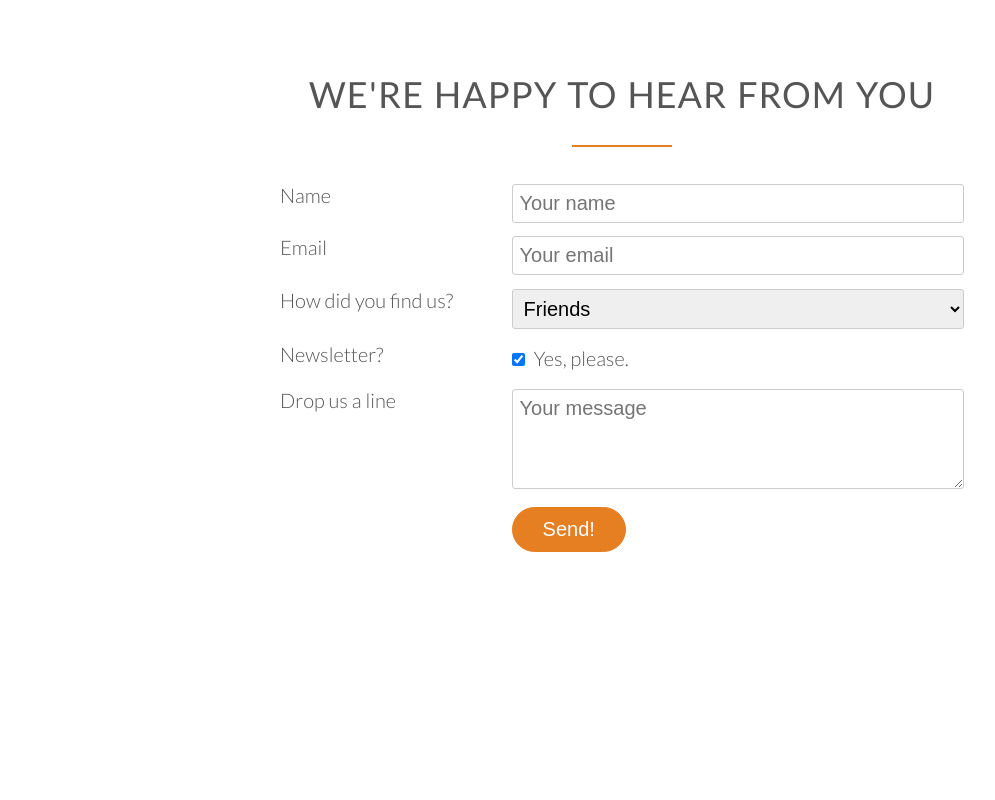
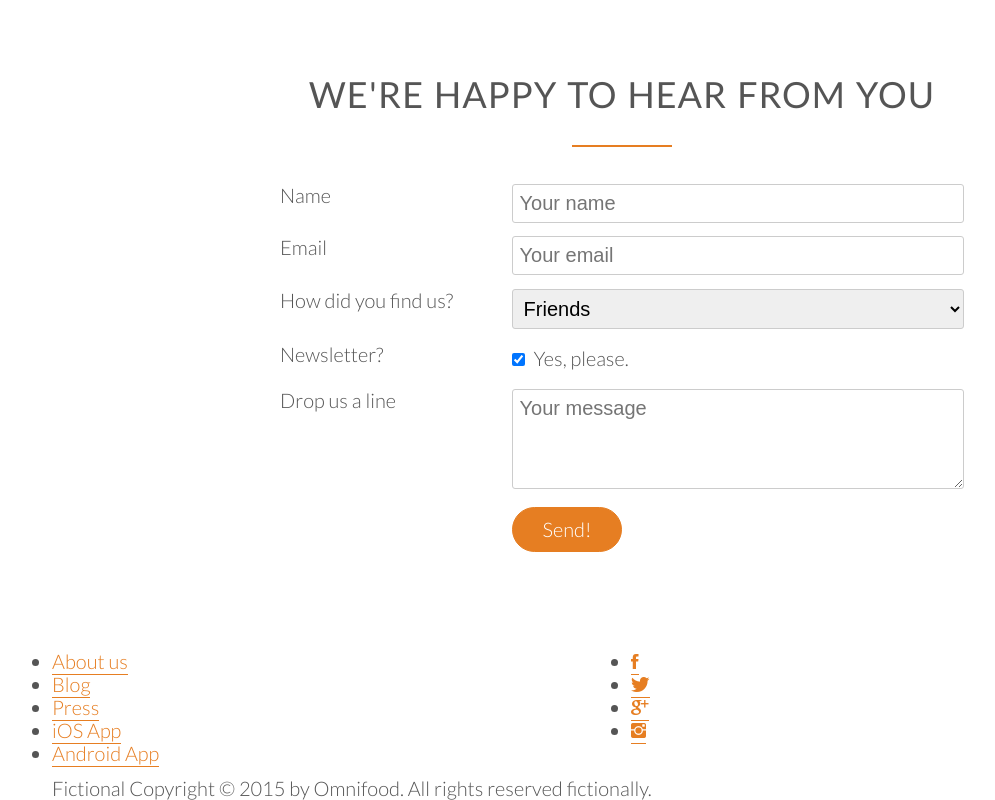
Before and after one commit to jtraweek/learning-project-Omnifood, a plain HTML site: page index.html in a window 1280 px wide. Shown: the part 4760-5560 px from the top of the page, without its empty margins (18-1013 px from the left). Before the commit the page ends 5399 px from the top, so only its background shows below. Drawn offline with Linux system fonts and the light colour scheme; files whose address does not match are found by name.

Commit message:
Added footer information

```diff
--- a/index.html
+++ b/index.html
@@ -411,5 +411,33 @@
                 </form>
             </div>
         </section>
+
+
+        <footer>
+            <div class="row">
+                <div class="col span-1-of-2">
+                    <ul class="footer-nav">
+                        <li><a href="#">About us</a></li>
+                        <li><a href="#">Blog</a></li>
+                        <li><a href="#">Press</a></li>
+                        <li><a href="#">iOS App</a></li>
+                        <li><a href="#">Android App</a></li>
+                    </ul>
+                </div>
+
+                <div class="col span-1-of-2">
+                    <ul class="social-links">
+                        <li><a href="#"><i class="ion-social-facebook"></i></a></li>
+                        <li><a href="#"><i class="ion-social-twitter"></i></a></li>
+                        <li><a href="#"><i class="ion-social-googleplus"></i></a></li>
+                        <li><a href="#"><i class="ion-social-instagram"></i></a></li>
+                    </ul>
+                </div>
+            </div>
+
+            <div class="row">
+                <p>Fictional Copyright &copy; 2015 by Omnifood. All rights reserved fictionally.</p>
+            </div>
+        </footer>
     </body>
 </html>
--- a/resources/css/style.css
+++ b/resources/css/style.css
@@ -493,3 +493,7 @@ input[type=checkbox] {
 *:focus {
     outline: none;
 }
+
+input[type=submit] {
+    font-family: 'Lato', 'Arial', sans-serif;
+}
```
